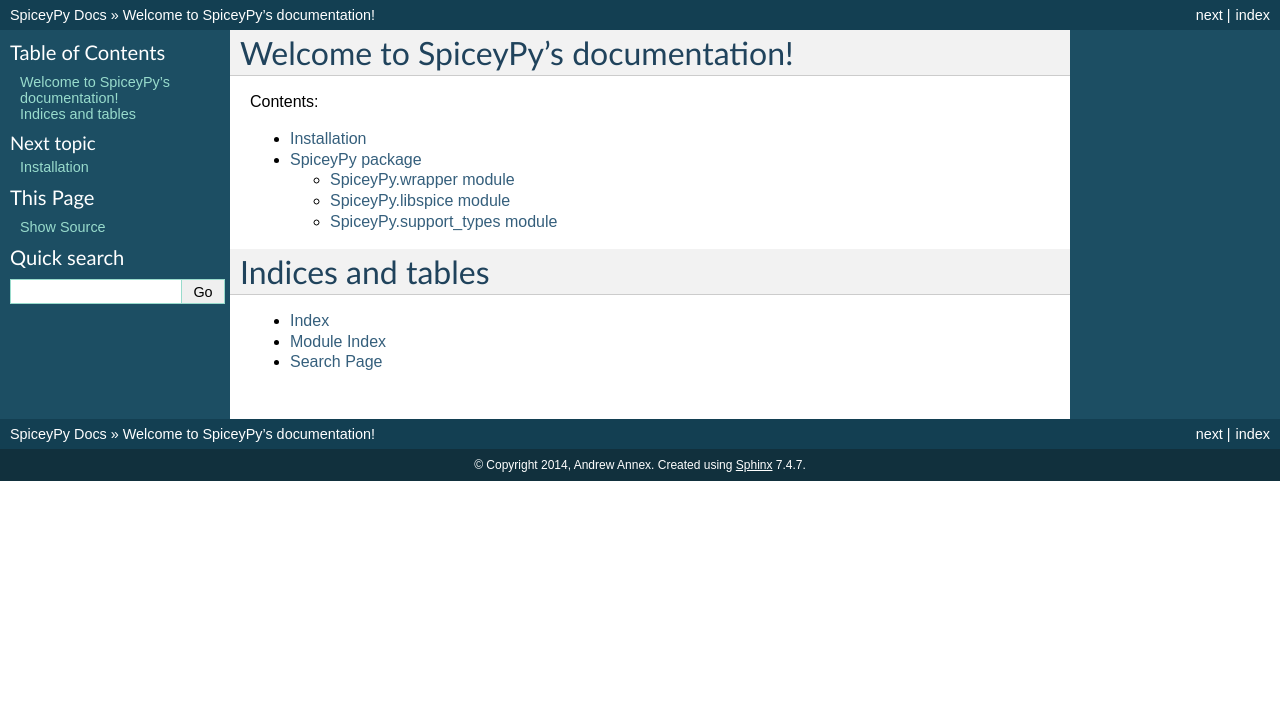
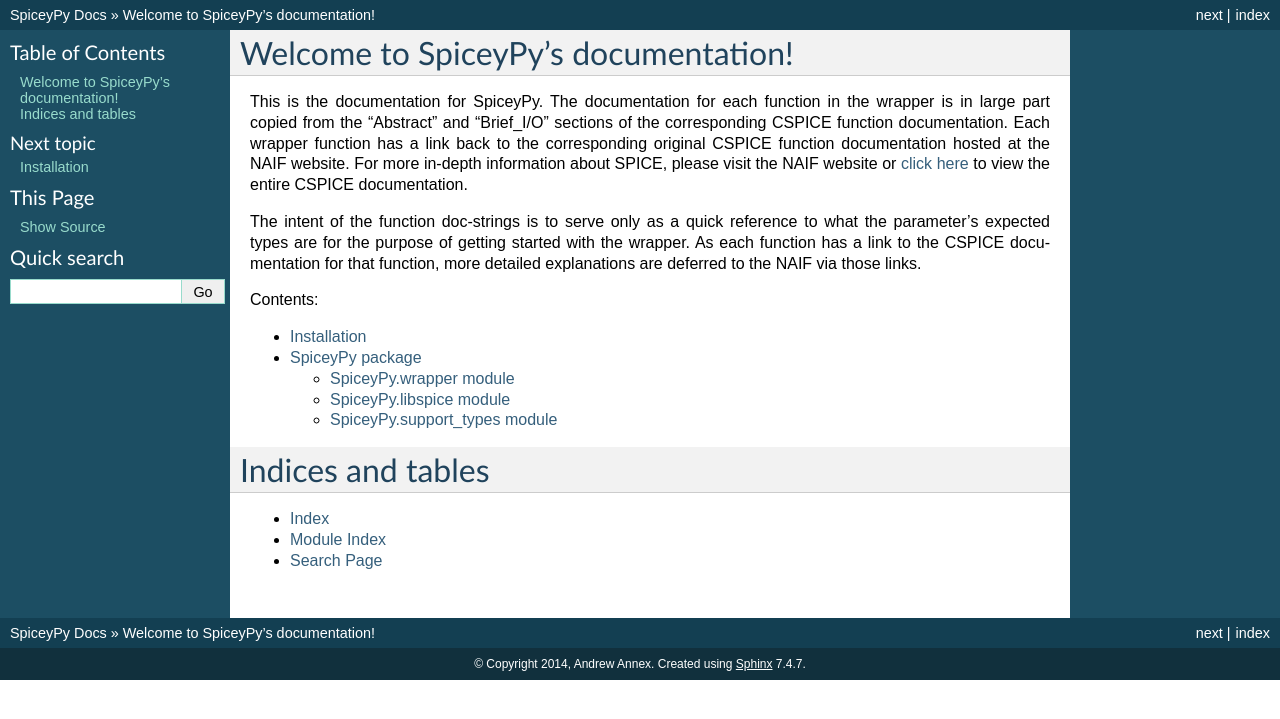
Before and after one commit to AndrewAnnex/SpiceyPy, a Sphinx documentation site: the page built from docs/index.rst, in a window 1280 px wide. Shown: the top 719 px of the page. Built offline with Sphinx 7.4.7, drawn with Linux system fonts in a browser that asks for light colours.

Commit message:
updated index.rst to link back to and acknowledge the CSPICE docs.

```diff
--- a/docs/index.rst
+++ b/docs/index.rst
@@ -1,5 +1,19 @@
 Welcome to SpiceyPy's documentation!
 ====================================
+
+This is the documentation for SpiceyPy. The documentation for each
+function in the wrapper is in large part copied from the "Abstract"
+and "Brief_I/O" sections of the corresponding CSPICE function documentation.
+Each wrapper function has a link back to the corresponding original CSPICE
+function documentation hosted at the NAIF website. For more in-depth information
+about SPICE, please visit the NAIF website or
+`click here <http://naif.jpl.nasa.gov/pub/naif/toolkit_docs/C/>`_
+to view the entire CSPICE documentation.
+
+The intent of the function doc-strings is to serve only as a quick reference to
+what the parameter's expected types are for the purpose of getting started with
+the wrapper. As each function has a link to the CSPICE documentation for that
+function, more detailed explanations are deferred to the NAIF via those links.
 
 Contents:
 
```
